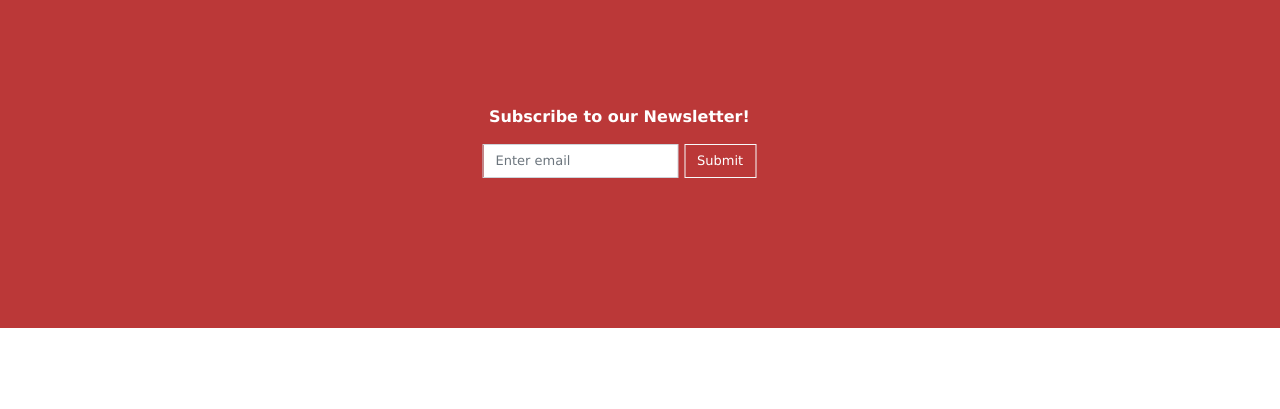
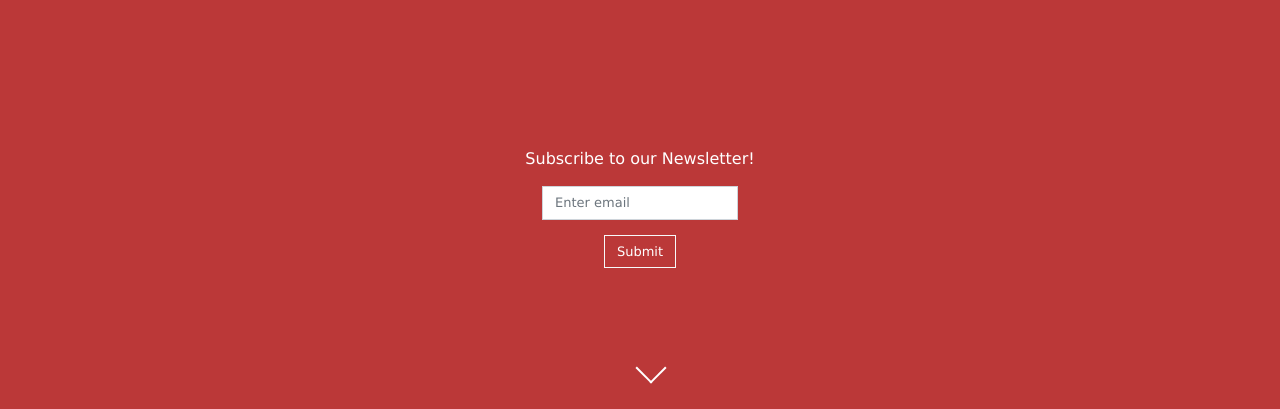
Before and after one commit to xucatherine/diversity-in-math-website, a plain HTML site: page index.html in a window 1280 px wide. Shown: the part 411-820 px from the top of the page. Drawn offline with nearby package versions, Linux system fonts and the light colour scheme.

Commit message:
added arrow to 'welcome screen'

```diff
--- a/css/home.css
+++ b/css/home.css
@@ -1,12 +1,13 @@
 #welcome-screen {
     margin-top: 60px;
     padding-top: 230px;
-    padding-bottom: 150px;
+    height: 95vh;
     border-left: 0px;
     text-align: center;
     font-weight: bolder;
     background-color: rgb(187, 56, 56);
     color: white;
+    position: relative;
 }
 #newsletter-form{
 
@@ -14,9 +15,10 @@
 .form-inline {
     margin-left: 50vw;
     transform: translate(-50%, 0);
-    width: 315px;
-    padding-top: 100px;
+    width: 270px;
+    margin-top: 150px;
     font-size: medium;
+    font-weight: lighter;
 }
 #inputEmail {
     margin-top: 15px;
@@ -30,3 +32,8 @@
     background-color: rgb(187, 56, 56);
     color: white;
 }
+.arrow {
+    position: absolute;
+    bottom: 30px;
+    border-color: white;
+}
--- a/css/main.css
+++ b/css/main.css
@@ -40,3 +40,13 @@ h2 {
 .navbar-toggler-icon { /*the hamburger (heading)*/
     width: 20px;
 }
+.arrow {
+    border: solid black;
+    border-width: 0 2px 2px 0;
+    display: inline-block;
+    padding: 10px;
+}
+.down {
+    transform: rotate(45deg);
+    -webkit-transform: rotate(45deg);
+}
--- a/index.html
+++ b/index.html
@@ -56,6 +56,9 @@
                     <button type="submit" class="btn btn-light">Submit</button>
                 </div>
             </form>
+
+            <!--arrow-->
+            <p><i class="arrow down"></i></p>
         </div>
 
         <!--to link external js (leave at very end of body for faster web display time):
```
